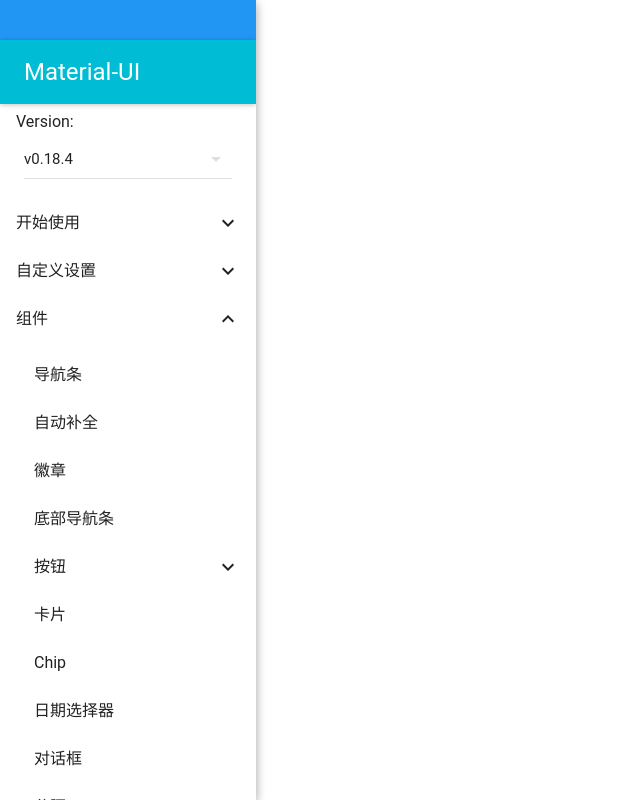
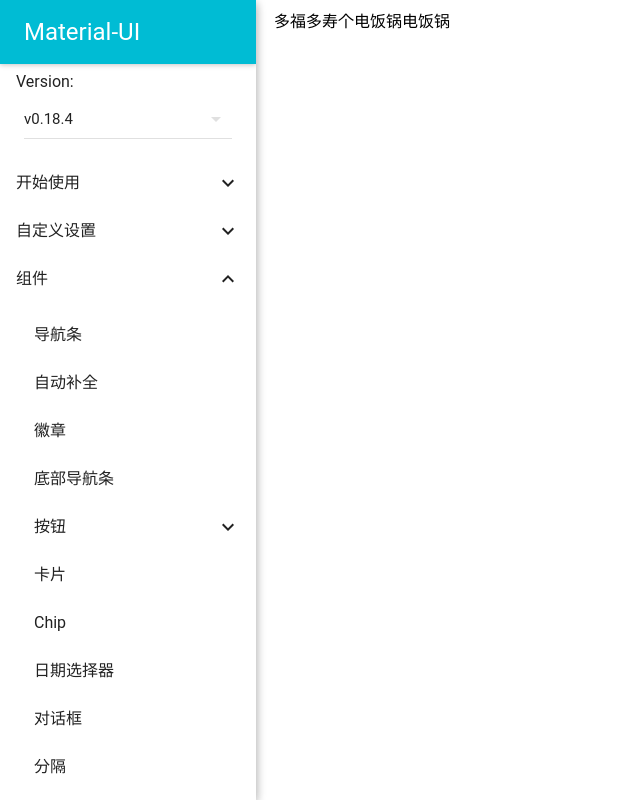
Before and after one commit to betweens/Material, a React app: page / in a window 1280 px wide. Shown: the whole page, without its empty margins (0-640 px from the left). Built offline with nearby package versions, Linux system fonts and the light colour scheme; what react-tap-event-plugin would draw is missing.

Commit message:
设置全局主题和容器

```diff
--- a/src/App.js
+++ b/src/App.js
@@ -1,11 +1,11 @@
-import React from 'react';
+import React, { Component } from 'react';
 import ReactDOM from 'react-dom';
 import registerServiceWorker from './registerServiceWorker';
 import injectTapEventPlugin from 'react-tap-event-plugin';
 import {
   BrowserRouter as Router,
   Route,
-  Link
+  // Link
 } from 'react-router-dom'
 import MuiThemeProvider from 'material-ui/styles/MuiThemeProvider';
 import getMuiTheme from 'material-ui/styles/getMuiTheme';
@@ -13,24 +13,33 @@
 
 // 子页面
 import AppBarPage from './page/AppBarPage';
-import DrawerPage from './page/DrawerPage';
-// 路由配置
-const routes = [
-  { path: '/',
-    exact: true,
-    sidebar: () => <AppBarPage />,
-    main: () => <h2>主页</h2>
+import LeftMenu from './LeftMenu';
+
+
+// 主容器
+class AppContainer extends Component {
+  constructor(props) {
+    super(props);
   }
-]
 
-const routesArray = routes.map((route, index) => (<Route key={index} path={route.path}  exact={route.exact} component={route.sidebar} />));
-const App = () => (<Router><div>
-  <MuiThemeProvider muiTheme={getMuiTheme(lightBaseTheme)}>
-    <DrawerPage />
-  </MuiThemeProvider>
-  {routesArray}
-</div></Router>);
+  render() {
+    return <MuiThemeProvider muiTheme={getMuiTheme(lightBaseTheme)}>{this.props.children}</MuiThemeProvider>;
+  }
+}
 
+const App = () => (<Router><section className="app-container flex-hrz">
+  <div className="flex-init left-menu">
+    <MuiThemeProvider muiTheme={getMuiTheme(lightBaseTheme)}>
+      <LeftMenu />
+    </MuiThemeProvider>
+  </div>
+  <AppContainer>
+    <div className="flex-full right-content">
+      <Route exact path="/" component={AppBarPage}/>
+      <Route path="/app-bar" component={AppBarPage}/>
+    </div>
+  </AppContainer>
+</section></Router>);
 
 injectTapEventPlugin();
 ReactDOM.render(<App />, document.getElementById('root'));
--- /dev/null
+++ b/src/LeftMenu/LeftMenu.css
@@ -0,0 +1,16 @@
+.flex-hrz {
+  display: flex;
+  flex-flow: row wrap;
+}
+
+.flex-full {
+  flex: 1;
+}
+
+.flex-init {
+  flex: initial;
+}
+
+.left-menu {
+	width: 266px;
+}
--- a/src/page/DrawerPage/DrawerPage.js
+++ b/src/LeftMenu/LeftMenu.js
@@ -4,10 +4,9 @@
 import AppBar from 'material-ui/AppBar';
 import DropDownMenu from 'material-ui/DropDownMenu';
 import Version from './Version';
-import LeftMenu from './LeftMenu';
-import './DrawerPage.css';
-console.log(LeftMenu);
-class DrawerPage extends Component {
+import OutMenu from './OutMenu.js';
+import './LeftMenu.css';
+class LeftMenu extends Component {
 	constructor(props) {
     super(props);
     this.state = {value: 1};
@@ -42,7 +41,7 @@
     	<div style={{paddingLeft: "16px" , fontSize: "16px", marginTop: "8px" }}>Version:</div>
     	<DropDownMenu {...versionConfig}>{Version}</DropDownMenu>
     	<List>
-    	  {LeftMenu}
+    	  {OutMenu}
     	  <hr />
     	  <ListItem key={1} primaryText="GitHub" />
     	  <ListItem key={2} primaryText="React" />
@@ -52,4 +51,4 @@
   }
 }
 
-export default DrawerPage;
+export default LeftMenu;
--- a/src/page/DrawerPage/LeftMenu.js
+++ b/src/LeftMenu/OutMenu.js
@@ -1,6 +1,6 @@
 import React, { Component } from 'react';
 import {List, ListItem} from 'material-ui/List';
-import Menudata from './Menudata';
+import Menudata from './MenuData.js';
 
 const getValue = (object) => {
   console.log(object);
--- /dev/null
+++ b/src/LeftMenu/package.json
@@ -0,0 +1,6 @@
+{
+  "name": "LeftMenu",
+  "version": "0.0.0",
+  "private": true,
+  "main": "./LeftMenu.js"
+}
--- a/src/page/DrawerPage/DrawerPage.css
+++ /dev/null
@@ -1,4 +0,0 @@
-.top-bg {
-  height: 40px;
-  background-color: rgb(33, 150, 243);
-}
--- a/src/page/DrawerPage/package.json
+++ /dev/null
@@ -1,6 +0,0 @@
-{
-  "name": "DrawerPage",
-  "version": "0.0.0",
-  "private": true,
-  "main": "./DrawerPage.js"
-}
--- /dev/null
+++ b/src/page/RequiredKnowledge/RequiredKnowledge.css
@@ -0,0 +1,4 @@
+.my-account {
+
+
+}
--- /dev/null
+++ b/src/page/RequiredKnowledge/package.json
@@ -0,0 +1,6 @@
+{
+  "name": "RequiredKnowledge",
+  "version": "0.0.0",
+  "private": true,
+  "main": "./RequiredKnowledge.js"
+}
```
Also changed, not shown: src/page/RequiredKnowledge/RequiredKnowledge.js (added, +16 -0 lines), src/LeftMenu/MenuData.js (renamed from src/page/DrawerPage/MenuData.js), src/LeftMenu/Version.js (renamed from src/page/DrawerPage/Version.js).
